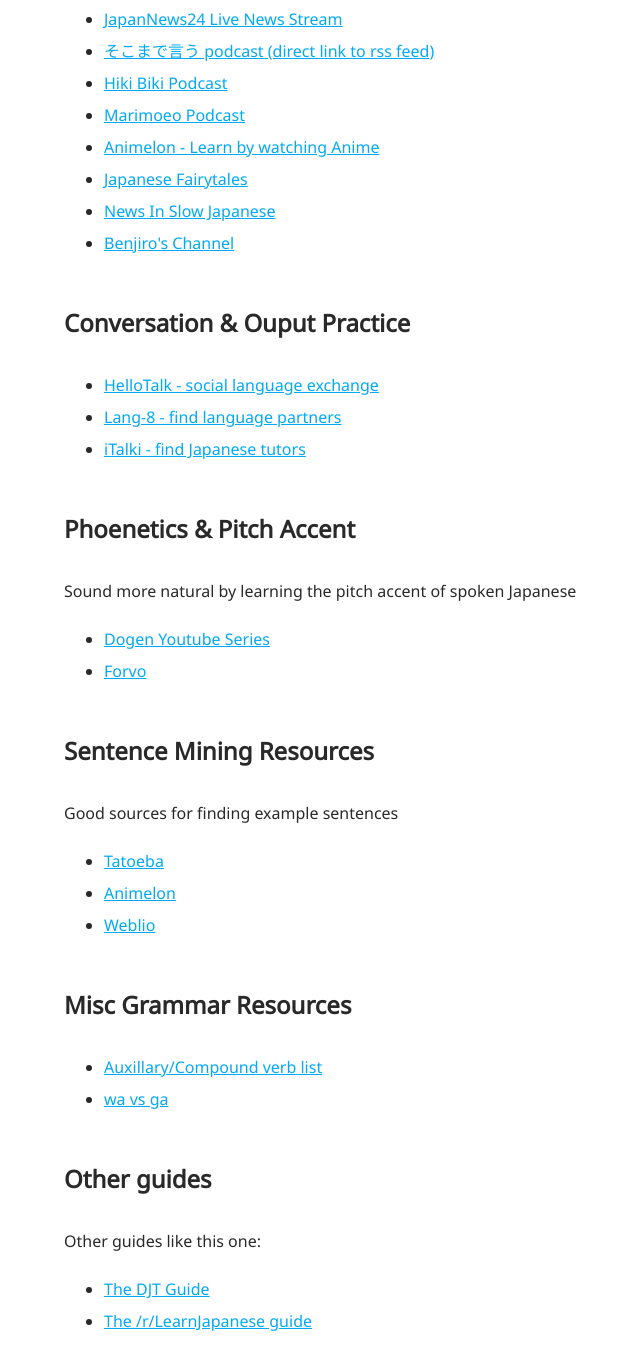
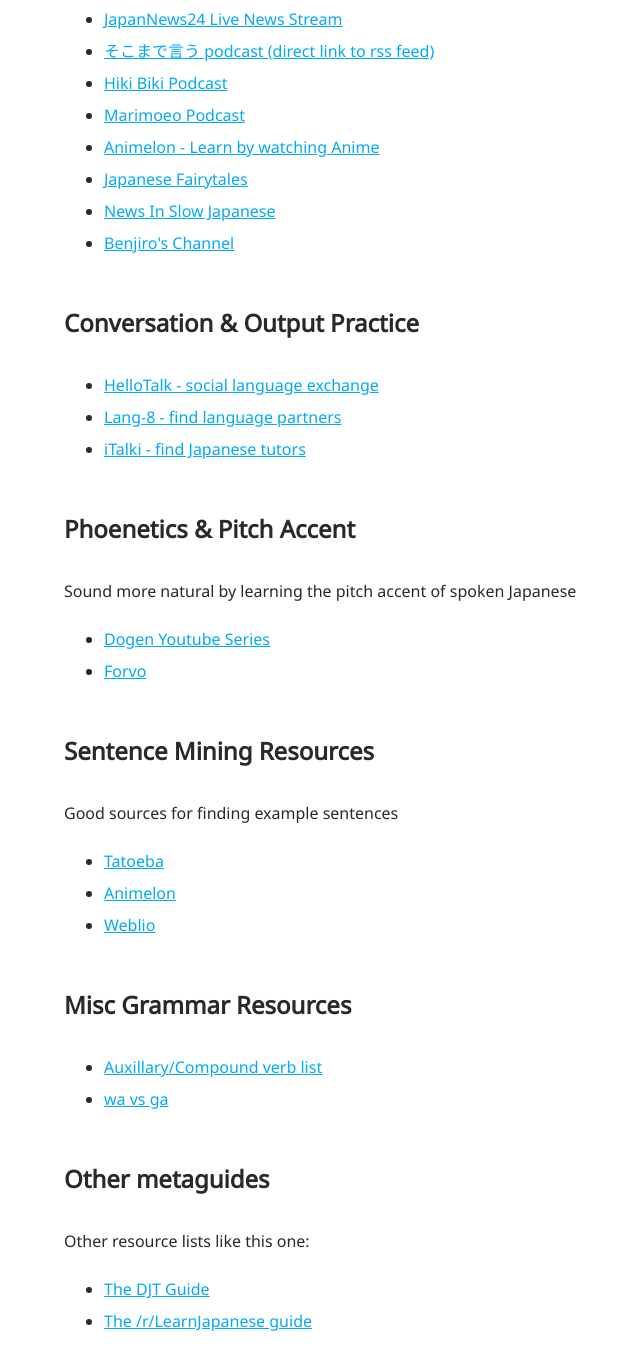
Before and after one commit to TadashiJapanese/resourcelist, a plain HTML site: page short.html in a window 1280 px wide. Shown: the part 3269-4622 px from the top of the page, without its empty margins (40-680 px from the left). Drawn offline with Linux system fonts and the light colour scheme.

Commit message:
Fix typos

```diff
--- a/short.html
+++ b/short.html
@@ -155,7 +155,7 @@
            <li><a href="https://www.youtube.com/channel/UChBBWt5H8uZW1LSOh_aPt2Q/videos">Benjiro's Channel</a></li>
          </ul>
 
-         <h2> Conversation & Ouput Practice </h2>
+         <h2> Conversation & Output Practice </h2>
 
          <ul>
            <li><a href="https://www.hellotalk.com">HelloTalk - social language exchange</a>
@@ -189,9 +189,9 @@
            <li><a href="http://i.imgur.com/Wg3jEX6.png">wa vs ga</a></li>
          </ul>
 
-         <h2> Other guides </h2>
+         <h2> Other metaguides </h2>
 
-         Other guides like this one:
+         Other resource lists like this one:
 
          <ul>
            <li><a href="https://djtguide.neocities.org/">The DJT Guide</a>
```
